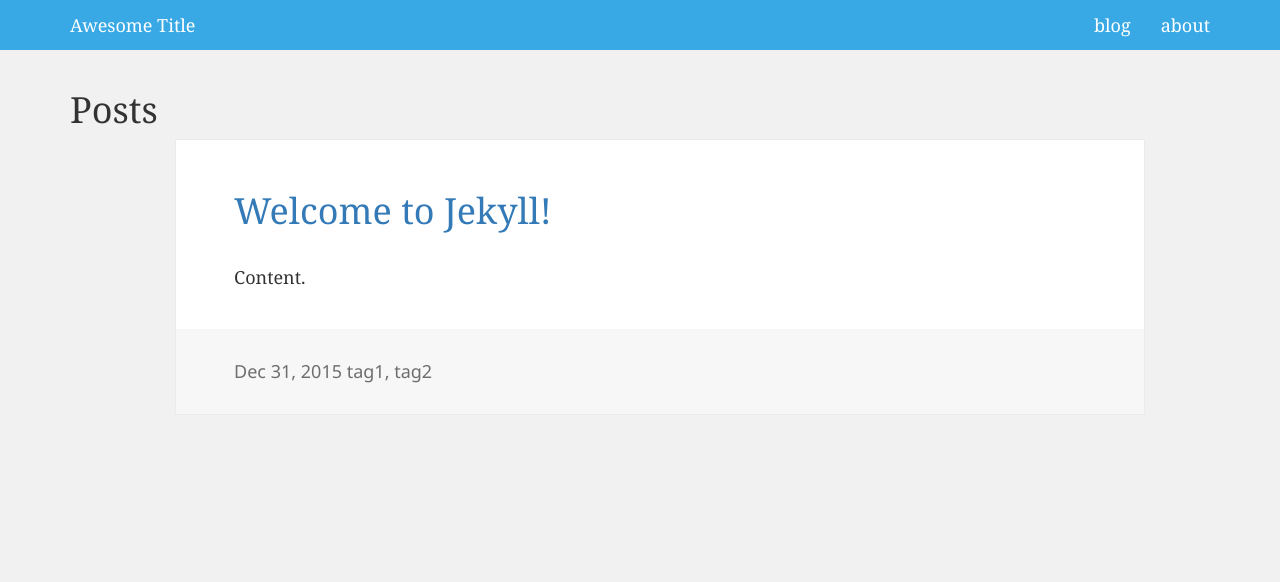
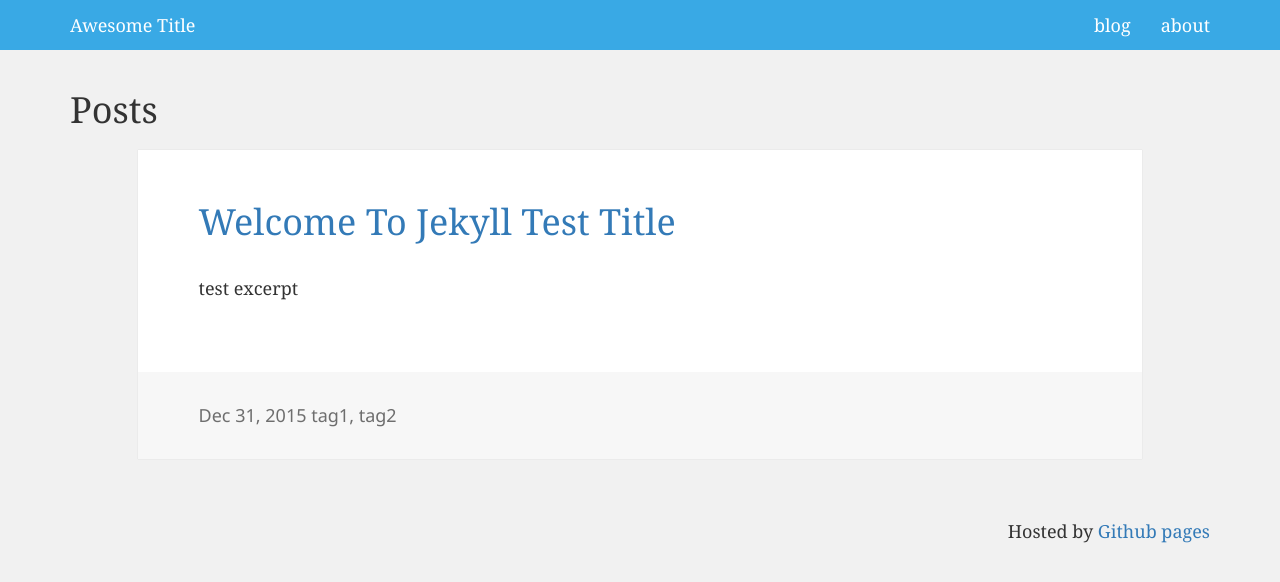
Before and after one commit to neilsustc/neilsustc.github.io, a Jekyll site: the page built from index.html, in a window 1280 px wide. Shown: the top 582 px of the page. Built offline with Jekyll 4.4.1, drawn with Linux system fonts in a browser that asks for light colours.

Commit message:
excerpt; footer style

```diff
--- a/_config.yml
+++ b/_config.yml
@@ -17,6 +17,8 @@ baseurl: "" # the subpath of your site, e.g. /blog
 # Build settings
 markdown: kramdown
 
+# Post settings
+excerpt_separator: "<!-- excerpt end -->"
 # highlighter: rouge # is currently unsupported on GitHub Pages
 
 defaults:
--- a/_includes/footer.html
+++ b/_includes/footer.html
@@ -1,3 +1,5 @@
 <footer class="site-footer">
-
+	<div class="container">
+		<p class="float-right">Hosted by <a href="https://github.com">Github pages</a></p>
+	</div>
 </footer>
--- a/_includes/header.html
+++ b/_includes/header.html
@@ -6,7 +6,7 @@
 			</div>
 			<div>
 				<ul class="nav navbar-nav navbar-right">
-					<li class="active"><a href="/">blog</a></li>
+					<li><a href="/">blog</a></li>
 					<li><a href="">about</a></li>
 				</ul>
 			</div>
--- a/_posts/2015-12-31-welcome-to-jekyll.markdown
+++ b/_posts/2015-12-31-welcome-to-jekyll-test-title.markdown
@@ -1,8 +1,9 @@
 ---
 layout: post
-title:  "Welcome to Jekyll!"
 date:   2015-12-31 09:42:07 +0800
 ---
+test excerpt<!-- excerpt end -->
+
 You’ll find this post in your `_posts` directory. Go ahead and edit it and re-build the site to see your changes. You can rebuild the site in many different ways, but the most common way is to run `jekyll serve`, which launches a web server and auto-regenerates your site when a file is updated.
 
 To add new posts, simply add a file in the `_posts` directory that follows the convention `YYYY-MM-DD-name-of-post.ext` and includes the necessary front matter. Take a look at the source for this post to get an idea about how it works.
--- a/css/common.css
+++ b/css/common.css
@@ -3,6 +3,16 @@ body {
 	font-family: "Noto Serif", sans-serif;
 	font-size: 18px;
 	background: #f1f1f1;
+}
+
+ul,
+li {
+	list-style: none;
+	padding: 0;
+}
+
+ul.post-list li {
+	margin: 20px 0 10px 0;
 }
 
 pre,
@@ -30,7 +40,8 @@ code {
 	padding: 0 6%;
 }
 
-.entry-content {
+.entry-content,
+.entry-excerpt {
 	padding: 0 6% 3%;
 }
 
@@ -43,6 +54,14 @@ code {
 	padding: 3% 6%;
 }
 
+footer {
+	margin: 30px 0;
+}
+
+.float-right {
+	float: right;
+}
+
 @media only screen and (min-width: 768px) {
 	.post {
 		margin: 0 6%;
--- a/index.html
+++ b/index.html
@@ -8,6 +8,7 @@ layout: default
 
 	<ul class="post-list">
 		{% for post in site.posts %}
+		<li>
 			<article class="post">
 
 				<header class="entry-header">
@@ -15,8 +16,8 @@ layout: default
 				</header>
 				<!-- .entry-header -->
 
-			<div class="entry-content">
-				<p>Content.</p>
+				<div class="entry-excerpt">
+					{{ post.excerpt }}
 				</div>
 				<!-- .entry-content -->
 
@@ -27,6 +28,7 @@ layout: default
 				<!-- .entry-footer -->
 
 			</article>
+		</li>
 		{% endfor %}
 	</ul>
 
```
Lines whose indentation alone changed are shown as unchanged.
